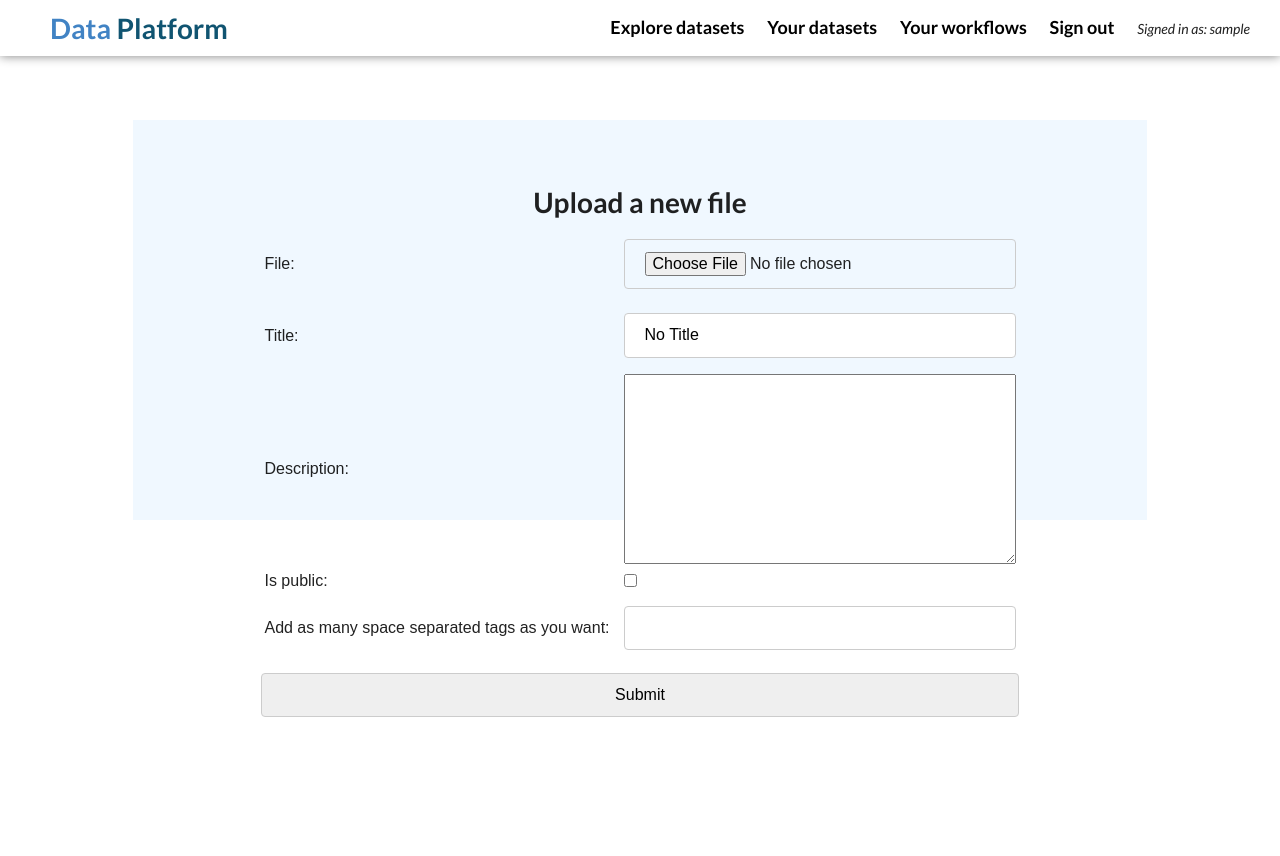
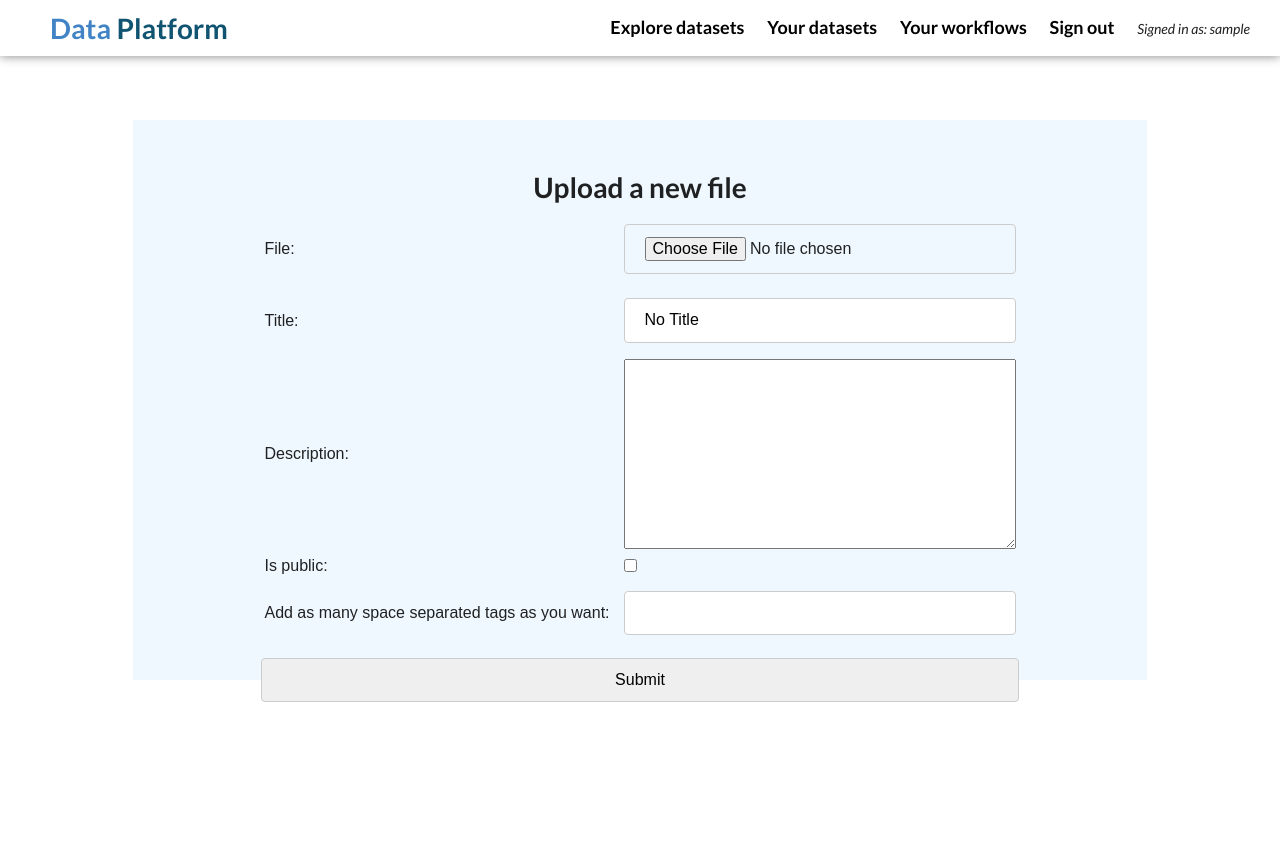
Before and after one commit to kamali-sina/mini-kaggle, a Django app: page /datasets/upload/ in a window 1280 px wide. Run offline with Django 3.2, Linux system fonts and the light colour scheme; the visitor is signed in with stand-in values (Sample User, id 1); parts of the project's set-up code (start-up, migrations or seed data) failed here and were passed over.

Commit message:
change upload dataset form class from small to long

```diff
--- a/datasets/templates/datasets/upload.html
+++ b/datasets/templates/datasets/upload.html
@@ -11,7 +11,7 @@
 
 
 <div class="form_container">
-    <form enctype="multipart/form-data" action="{% url 'datasets:upload' %}" method="post" class="small_form">
+    <form enctype="multipart/form-data" action="{% url 'datasets:upload' %}" method="post" class="long_form">
         {% csrf_token %}
         {% include 'registration/basic_form.html' with form=form title='Upload a new file' submit_value='Submit'%}
     </form>
```
